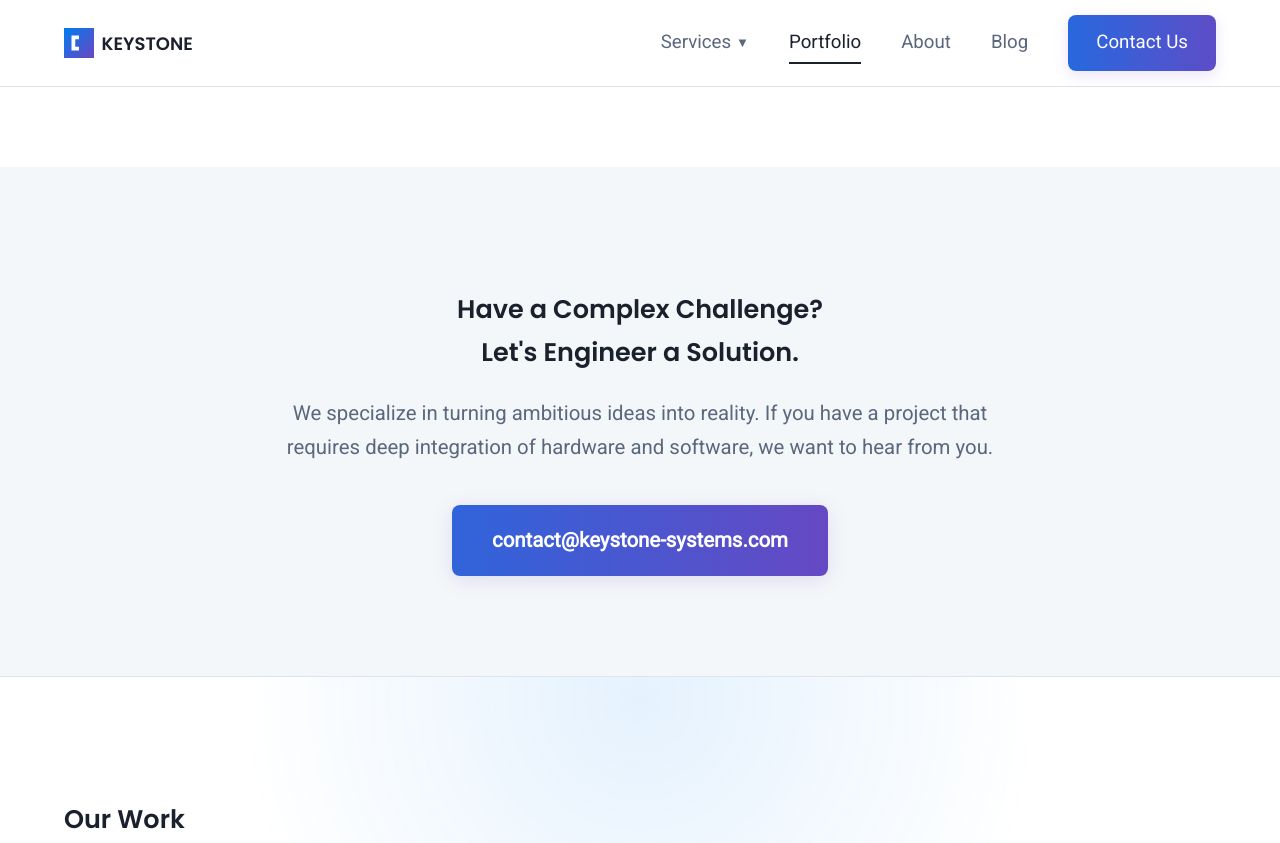
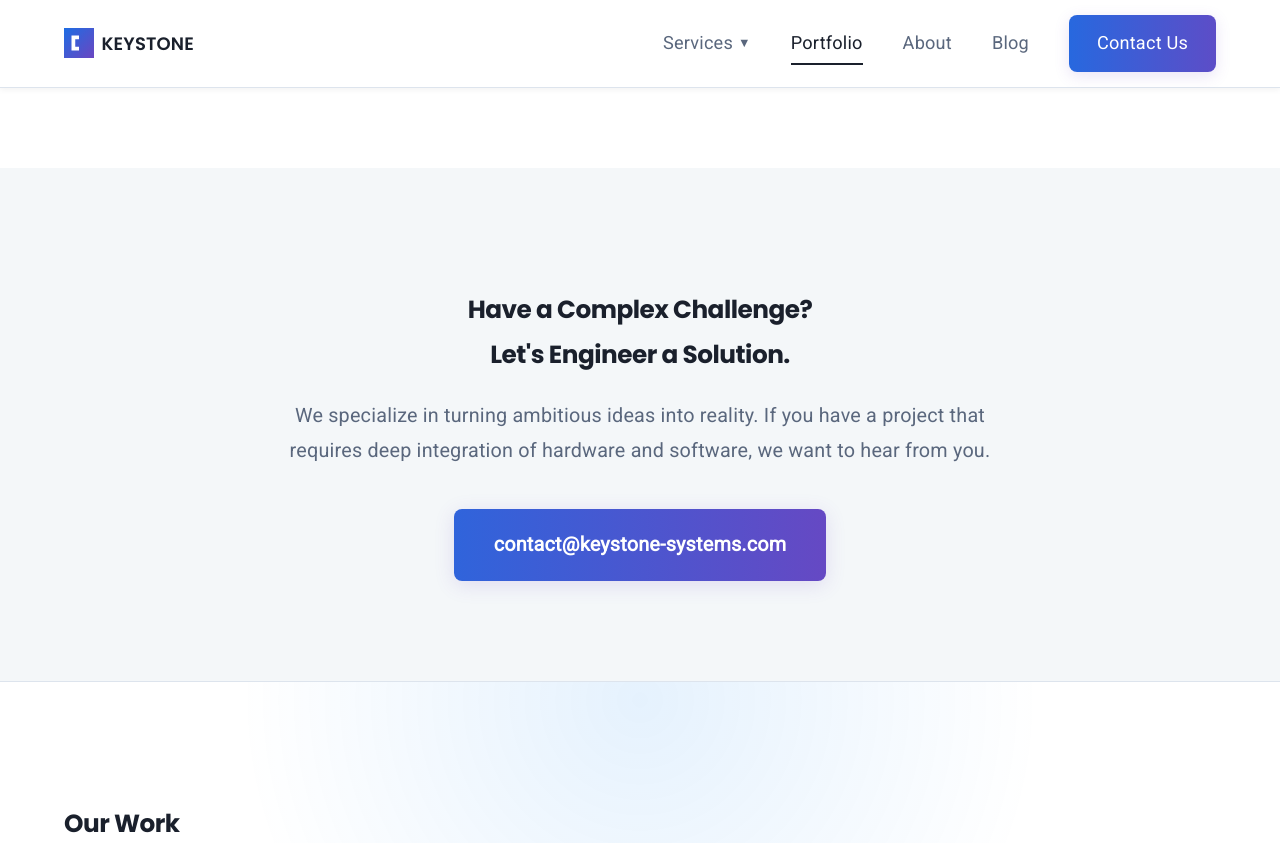
Before and after one commit to CircuitX-Systems/CircuitX-Systems.github.io, a Jekyll site: the page built from portfolio.html, in a window 1280 px wide and 1400 px high. Shown: the top 843 px of the window. Built offline with Jekyll 4.4.1, drawn with Linux system fonts in a browser that asks for light colours; grey boxes are pictures that could not be loaded.

Commit message:
Update style.css

```diff
--- a/assets/css/style.css
+++ b/assets/css/style.css
@@ -337,3 +337,135 @@
         display: block;
     }
 }
+
+
+/*
+=================================================================
+    KEYSTONE SYSTEMS - CONSOLIDATED STYLESHEET V7.3 (FINAL POLISHED)
+=================================================================
+*/
+
+/* ... all your existing styles ... */
+
+/*
+=================================================================
+    10. Scroll Animation (Fade In Effect)
+=================================================================
+*/
+.section {
+    opacity: 0;
+    transform: translateY(30px);
+    transition: all 0.6s ease-out;
+}
+.section.visible {
+    opacity: 1;
+    transform: translateY(0);
+}
+
+/*
+=================================================================
+    11. Mobile Navigation Toggle Styles
+=================================================================
+*/
+.menu-toggle {
+    display: none;
+    font-size: 2em;
+    cursor: pointer;
+    color: var(--text-color);
+    z-index: 1100;
+}
+
+@media (max-width: 768px) {
+    .nav-links {
+        display: none;
+        flex-direction: column;
+        gap: 20px;
+        background: var(--card-color);
+        position: absolute;
+        top: 100%;
+        right: 0;
+        width: 100%;
+        padding: 20px;
+        box-shadow: 0 10px 20px var(--shadow-color);
+    }
+    .nav-links.active {
+        display: flex;
+    }
+    .menu-toggle {
+        display: block;
+    }
+}
+
+/*
+=================================================================
+    12. Card Hover Effects (Services / Industries)
+=================================================================
+*/
+.service-card, .industry-card {
+    transition: transform 0.3s ease, box-shadow 0.3s ease;
+}
+.service-card:hover, .industry-card:hover {
+    transform: translateY(-8px);
+    box-shadow: 0 15px 30px var(--shadow-color);
+}
+
+/*
+=================================================================
+    13. Portfolio Card Image Hover Zoom (if used)
+=================================================================
+*/
+.portfolio-card img {
+    transition: transform 0.4s ease;
+}
+.portfolio-card:hover img {
+    transform: scale(1.05);
+}
+
+/*
+=================================================================
+    14. Call-to-Action Background Enhancement
+=================================================================
+*/
+.cta-section {
+    background-image: linear-gradient(135deg, var(--accent-color-1), var(--accent-color-2)),
+                      url('https://www.transparenttextures.com/patterns/graphy.png');
+    background-size: cover;
+    background-blend-mode: overlay;
+}
+
+/*
+=================================================================
+    15. Typography Polish
+=================================================================
+*/
+body {
+    font-size: 16.5px;
+    line-height: 1.8;
+    letter-spacing: 0.2px;
+}
+h1, h2 {
+    font-weight: 700;
+    letter-spacing: -0.5px;
+}
+
+/*
+=================================================================
+    16. Logo Gradient Animation
+=================================================================
+*/
+@keyframes logo-shine {
+    0% { stop-color: var(--accent-color-1); }
+    100% { stop-color: var(--accent-color-2); }
+}
+#logo-gradient stop:first-child {
+    animation: logo-shine 4s ease-in-out infinite alternate;
+}
+
+/*
+=================================================================
+    17. Navbar Shadow
+=================================================================
+*/
+header {
+    box-shadow: 0 2px 6px rgba(0, 0, 0, 0.05);
+}
```
